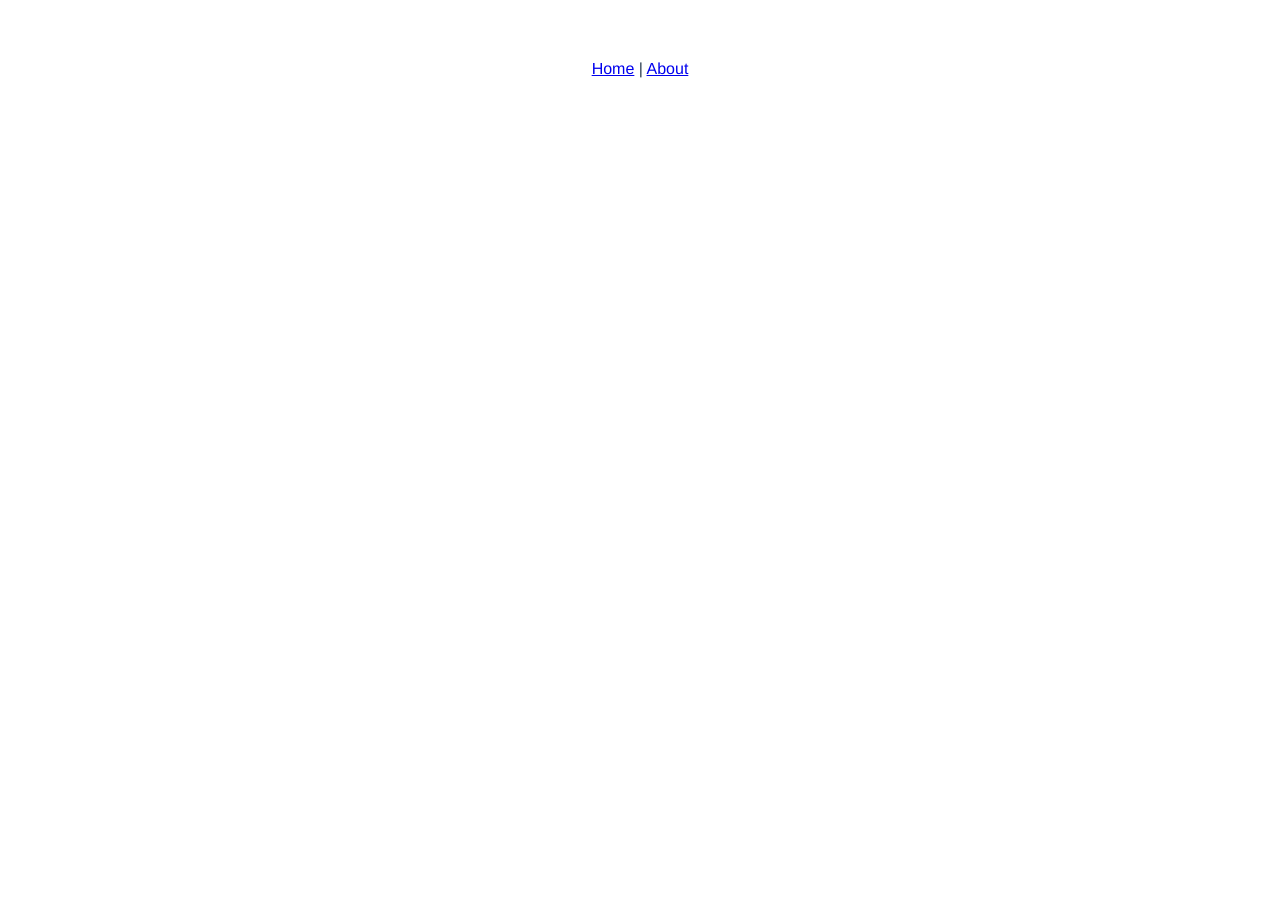
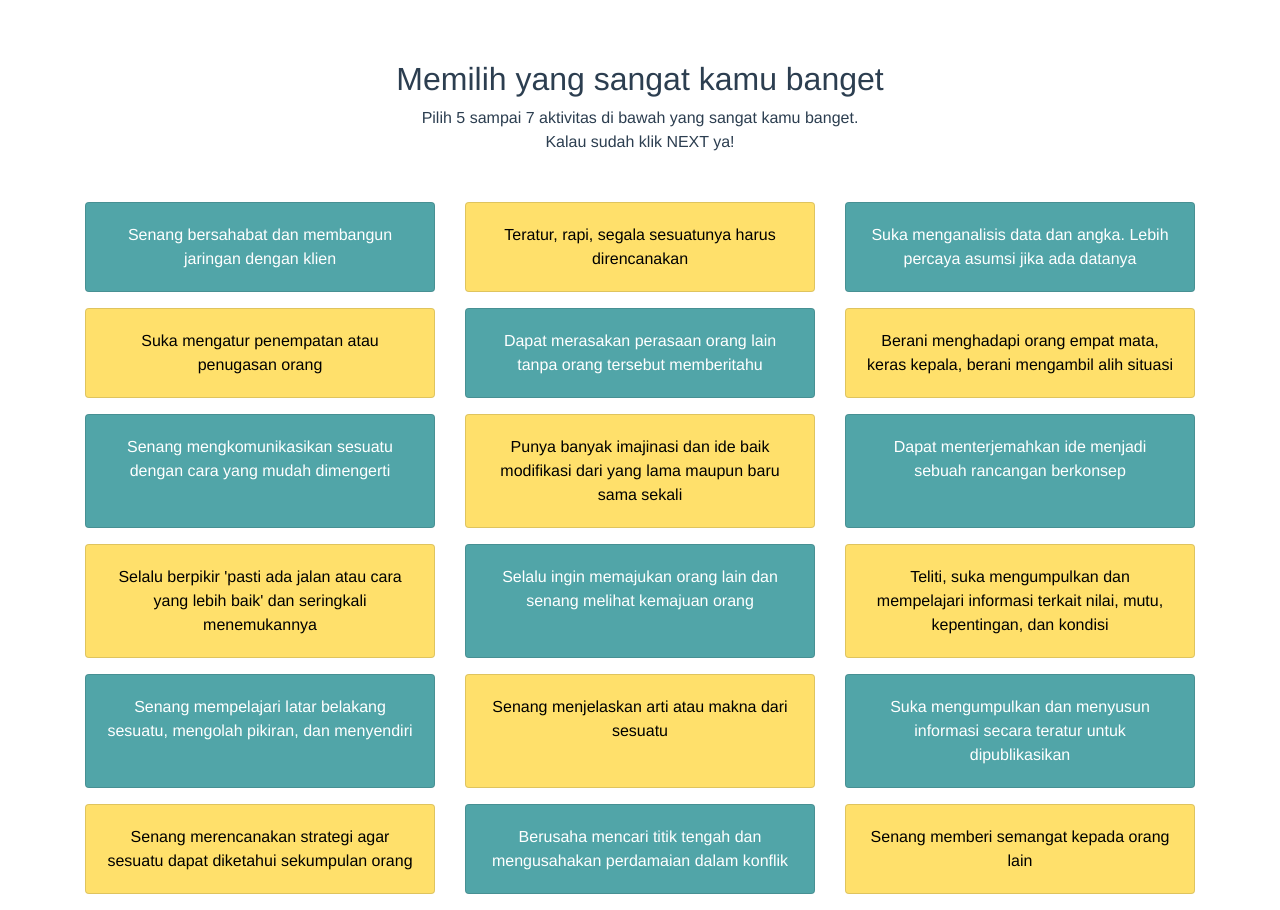
Before and after one commit to renaism/temali-lastt-old, a Vue app: page /#/1 in a window 1280 px wide. Before the commit the page ends 800 px from the top, so only its background shows below. Built offline with nearby package versions, Linux system fonts and the light colour scheme.

Commit message:
show test options

```diff
--- a/package.json
+++ b/package.json
@@ -8,6 +8,7 @@
     "lint": "vue-cli-service lint"
   },
   "dependencies": {
+    "bootstrap": "^4.3.1",
     "core-js": "^2.6.5",
     "vue": "^2.6.10",
     "vue-router": "^3.0.3"
--- a/src/App.vue
+++ b/src/App.vue
@@ -1,10 +1,12 @@
 <template>
   <div id="app">
     <div id="nav">
-      <router-link to="/">Home</router-link> |
-      <router-link to="/about">About</router-link>
+      <!-- <router-link to="/">Home</router-link> |
+      <router-link to="/about">About</router-link> -->
     </div>
-    <router-view/>
+    <div class="container">
+      <router-view/>
+    </div>
   </div>
 </template>
 
--- /dev/null
+++ b/src/components/Test.vue
@@ -0,0 +1,20 @@
+<template>
+  <div class="test">
+    <TestHeader v-bind:type="type" />
+    <TestOptions v-bind:options="options" />
+  </div>
+</template>
+
+<script>
+import TestHeader from './TestHeader.vue'
+import TestOptions from './TestOptions'
+
+export default {
+  name: "Test",
+  components: {
+    TestHeader,
+    TestOptions
+  },
+  props: ["type", "options"]
+}
+</script>
--- /dev/null
+++ b/src/components/TestHeader.vue
@@ -0,0 +1,16 @@
+<template>
+  <div class="test-header mb-5">
+    <h2>Memilih yang {{ type }}</h2>
+    <p>
+      Pilih 5 sampai 7 aktivitas di bawah yang {{ type }}. <br />
+      Kalau sudah klik NEXT ya!
+    </p>
+  </div>
+</template>
+
+<script>
+export default {
+  name: "TestHeader",
+  props: ["type"]
+}
+</script>
--- /dev/null
+++ b/src/components/TestOptions.vue
@@ -0,0 +1,50 @@
+<template>
+  <div class="test-options">
+    <div class="row">
+      <div class="option col-4 mb-3" v-bind:key="option.id" v-for="option in options">
+        <div class="card" v-on:click="selectOption(option)">
+          <div class="card-body">
+            {{ option }}
+          </div>
+        </div>
+      </div>
+    </div>
+  </div>
+</template>
+
+<script>
+export default {
+  name: "TestOptions",
+  props: ["options"],
+  methods: {
+    selectOption(option) {
+      console.log(option)
+    }
+  }
+}
+</script>
+
+<style scoped>
+  .card {
+    cursor: pointer;
+    height: 100%;
+  }
+
+  .option:nth-child(odd) .card {
+    background-color: #51A5A8;
+    color: #FFF;
+  }
+
+  .option:nth-child(even) .card {
+    background-color: #FFE06B;
+    color: #000;
+  }
+
+  .option:nth-child(odd) .card:hover {
+    background-color: #3A7C80;
+  }
+
+  .option:nth-child(even) .card:hover {
+    background-color: #DBBA3B;
+  }
+</style>
--- a/src/main.js
+++ b/src/main.js
@@ -1,6 +1,7 @@
 import Vue from 'vue'
 import App from './App.vue'
 import router from './router'
+import 'bootstrap/dist/css/bootstrap.min.css';
 
 Vue.config.productionTip = false
 
--- a/src/router.js
+++ b/src/router.js
@@ -18,6 +18,11 @@ export default new Router({
       // this generates a separate chunk (about.[hash].js) for this route
       // which is lazy-loaded when the route is visited.
       component: () => import(/* webpackChunkName: "about" */ './views/About.vue')
+    },
+    {
+      path: '/1',
+      name: 'test1',
+      component: () => import('./views/Test1.vue')
     }
   ]
 })
--- a/src/views/Home.vue
+++ b/src/views/Home.vue
@@ -1,18 +1,17 @@
 <template>
-  <div class="home">
-    <img alt="Vue logo" src="../assets/logo.png">
-    <HelloWorld msg="Welcome to Your Vue.js App"/>
+  <div class="home jumbotron">
+    <h1 class="mb-5">Light Assessment Strength Typology Test</h1>
+    <router-link to="/1">
+      <button class="btn-lg btn-primary">MULAI</button>
+    </router-link>
   </div>
 </template>
 
 <script>
-// @ is an alias to /src
-import HelloWorld from '@/components/HelloWorld.vue'
-
 export default {
   name: 'home',
   components: {
-    HelloWorld
+
   }
 }
 </script>
--- /dev/null
+++ b/src/views/Test1.vue
@@ -0,0 +1,41 @@
+<template>
+  <div>
+    <Test v-bind="{type: type, options: options}"/>
+  </div>
+</template>
+
+<script>
+import Test from '@/components/Test.vue'
+
+export default {
+  name: 'home',
+  components: {
+    Test
+  },
+  data () {
+    return {
+      type: 'sangat kamu banget',
+      options: [
+        "Senang bersahabat dan membangun jaringan dengan klien",
+        "Teratur, rapi, segala sesuatunya harus direncanakan",
+        "Suka menganalisis data dan angka. Lebih percaya asumsi jika ada datanya",
+        "Suka mengatur penempatan atau penugasan orang",
+        "Dapat merasakan perasaan orang lain tanpa orang tersebut memberitahu",
+        "Berani menghadapi orang empat mata, keras kepala, berani mengambil alih situasi",
+        "Senang mengkomunikasikan sesuatu dengan cara yang mudah dimengerti",
+        "Punya banyak imajinasi dan ide baik modifikasi dari yang lama maupun baru sama sekali",
+        "Dapat menterjemahkan ide menjadi sebuah rancangan berkonsep",
+        "Selalu berpikir 'pasti ada jalan atau cara yang lebih baik' dan seringkali menemukannya",
+        "Selalu ingin memajukan orang lain dan senang melihat kemajuan orang",
+        "Teliti, suka mengumpulkan dan mempelajari informasi terkait nilai, mutu, kepentingan, dan kondisi",
+        "Senang mempelajari latar belakang sesuatu, mengolah pikiran, dan menyendiri",
+        "Senang menjelaskan arti atau makna dari sesuatu",
+        "Suka mengumpulkan dan menyusun informasi secara teratur untuk dipublikasikan",
+        "Senang merencanakan strategi agar sesuatu dapat diketahui sekumpulan orang",
+        "Berusaha mencari titik tengah dan mengusahakan perdamaian dalam konflik",
+        "Senang memberi semangat kepada orang lain"
+      ]
+    }
+  }
+}
+</script>
```
Also changed, not shown: 1 other file (tests, documents, lock files or other folders).
